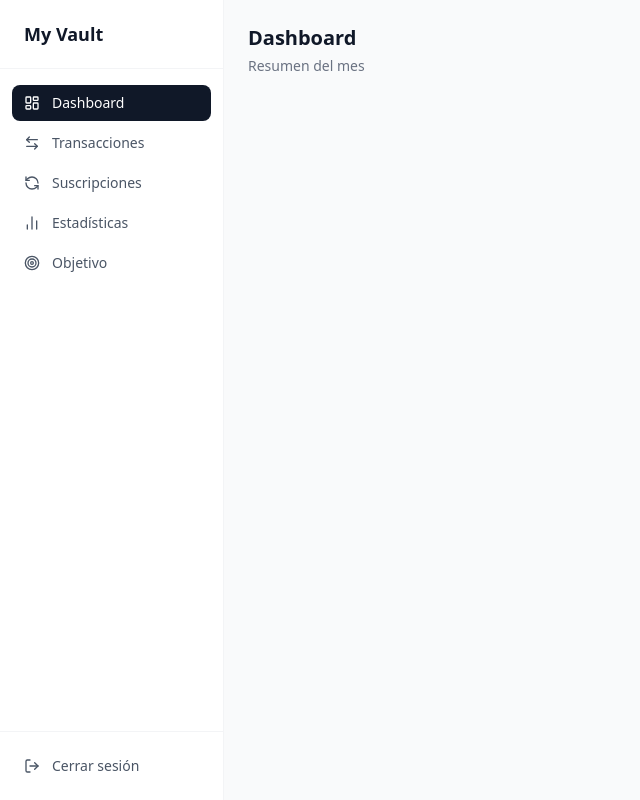
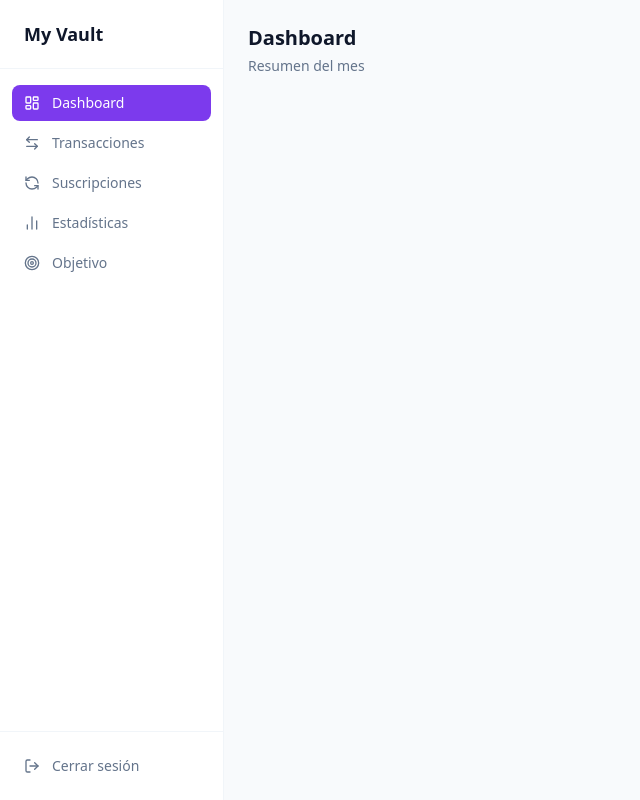
Before and after one commit to AlejandroG20/my-vault, a Next.js app: page /dashboard in a window 1280 px wide. Shown: the whole page, without its empty margins (0-640 px from the left). Built offline with nearby package versions, Linux system fonts and the light colour scheme; no server answers; sample sign-in values are in the browser's storage.

Commit message:
style: aplicada paleta de colores

```diff
--- a/app/(dashboard)/dashboard/page.tsx
+++ b/app/(dashboard)/dashboard/page.tsx
@@ -1,8 +1,8 @@
 export default function DashboardPage() {
   return (
     <div>
-      <h2 className="text-xl font-semibold text-gray-900">Dashboard</h2>
-      <p className="text-sm text-gray-500 mt-1">Resumen del mes</p>
+      <h2 className="text-xl font-semibold text-primary-900">Dashboard</h2>
+      <p className="text-sm text-primary-500 mt-1">Resumen del mes</p>
     </div>
   );
 }
--- a/app/(dashboard)/layout.tsx
+++ b/app/(dashboard)/layout.tsx
@@ -14,7 +14,7 @@ export default async function DashboardLayout({
   }
 
   return (
-    <div className="flex min-h-screen bg-gray-50">
+    <div className="flex min-h-screen bg-primary-50">
       <Sidebar />
       <main className="flex-1 p-6 overflow-y-auto">{children}</main>
     </div>
--- a/components/Sidebar.tsx
+++ b/components/Sidebar.tsx
@@ -12,6 +12,7 @@ import {
   LogOut,
 } from "lucide-react";
 
+// Lista de rutas de la navegación principal con su icono asociado
 const navigation = [
   { name: "Dashboard", href: "/dashboard", icon: LayoutDashboard },
   { name: "Transacciones", href: "/transactions", icon: ArrowLeftRight },
@@ -21,14 +22,17 @@ const navigation = [
 ];
 
 export default function Sidebar() {
+  // Obtenemos la ruta actual para marcar el ítem activo
   const pathname = usePathname();
 
   return (
-    <aside className="w-56 min-h-screen bg-white border-r border-gray-100 flex flex-col">
-      <div className="px-6 py-5 border-b border-gray-100">
-        <h1 className="text-lg font-semibold text-gray-900">My Vault</h1>
+    <aside className="w-56 min-h-screen bg-white border-r border-primary-100 flex flex-col">
+      {/* Logo / nombre de la app */}
+      <div className="px-6 py-5 border-b border-primary-100">
+        <h1 className="text-lg font-semibold text-primary-900">My Vault</h1>
       </div>
 
+      {/* Ítems de navegación — se resalta el que coincide con la ruta actual */}
       <nav className="flex-1 px-3 py-4 flex flex-col gap-1">
         {navigation.map((item) => {
           const Icon = item.icon;
@@ -40,8 +44,8 @@ export default function Sidebar() {
               href={item.href}
               className={`flex items-center gap-3 px-3 py-2 rounded-lg text-sm transition-colors ${
                 isActive
-                  ? "bg-gray-900 text-white"
-                  : "text-gray-600 hover:bg-gray-50 hover:text-gray-900"
+                  ? "bg-accent-600 text-white"
+                  : "text-primary-500 hover:bg-primary-50 hover:text-primary-900"
               }`}
             >
               <Icon size={16} />
@@ -51,10 +55,11 @@ export default function Sidebar() {
         })}
       </nav>
 
-      <div className="px-3 py-4 border-t border-gray-100">
+      {/* Botón de cierre de sesión — redirige al login tras cerrar */}
+      <div className="px-3 py-4 border-t border-primary-100">
         <button
           onClick={() => signOut({ callbackUrl: "/login" })}
-          className="flex items-center gap-3 px-3 py-2 rounded-lg text-sm text-gray-600 hover:bg-gray-50 hover:text-gray-900 transition-colors w-full"
+          className="flex items-center gap-3 px-3 py-2 rounded-lg text-sm text-primary-500 hover:bg-primary-50 hover:text-primary-900 transition-colors w-full"
         >
           <LogOut size={16} />
           Cerrar sesión
```
